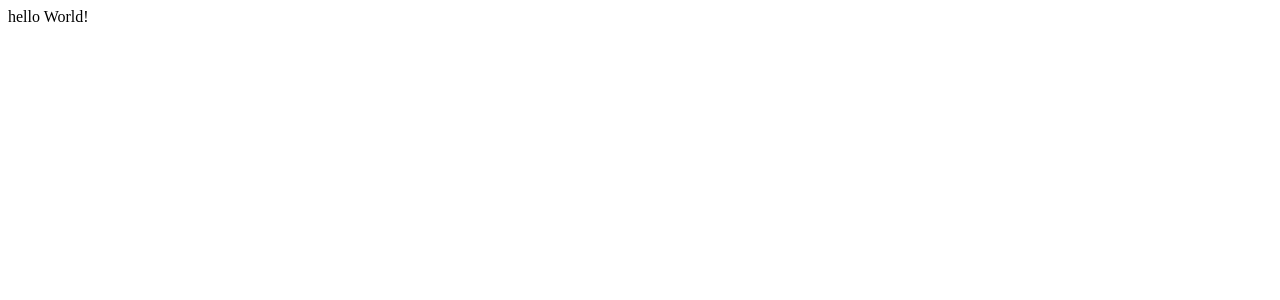
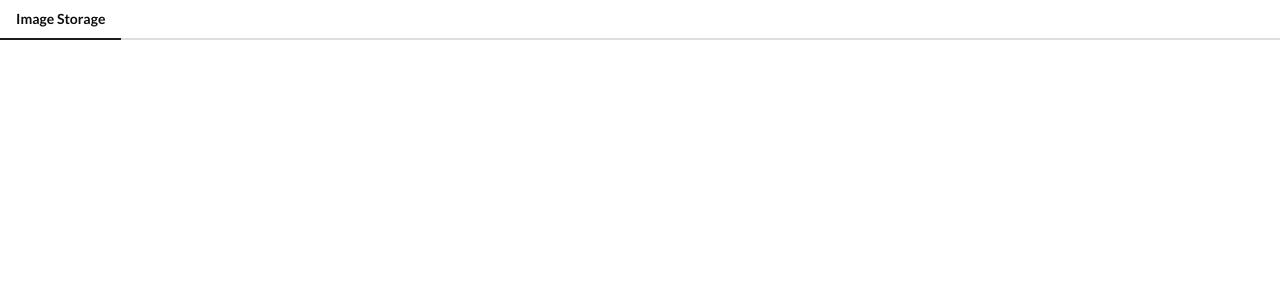
Before and after one commit to Kishore7298/StoreImages, a Vue app: page / in a window 1280 px wide. Shown: the top 300 px of the page. Built offline with nearby package versions, Linux system fonts and the light colour scheme.

Commit message:
Adding AppHeader

```diff
--- a/public/index.html
+++ b/public/index.html
@@ -5,6 +5,7 @@
     <meta http-equiv="X-UA-Compatible" content="IE=edge">
     <meta name="viewport" content="width=device-width,initial-scale=1.0">
     <link rel="icon" href="<%= BASE_URL %>favicon.ico">
+    <link rel="stylesheet" href="https://cdnjs.cloudflare.com/ajax/libs/semantic-ui/2.3.3/semantic.min.css" />
     <title>images</title>
   </head>
   <body>
--- a/src/App.vue
+++ b/src/App.vue
@@ -1,10 +1,14 @@
 <template>
     <div>
-        hello World!
+        <AppHeader></AppHeader>
     </div>
 </template>
 <script>
+import AppHeader from "./components/AppHeader";
 export default {
-    name:'App'
+    name:'App',
+    components:{
+        AppHeader
+    }
 }
 </script>
--- /dev/null
+++ b/src/components/AppHeader.vue
@@ -0,0 +1,10 @@
+<template>
+    <div class="ui secondary pointing menu">
+        <a href="/" class="item active">Image Storage</a>
+    </div>
+</template>
+<script>
+export default {
+    name:'AppHeader'
+}
+</script>
```
